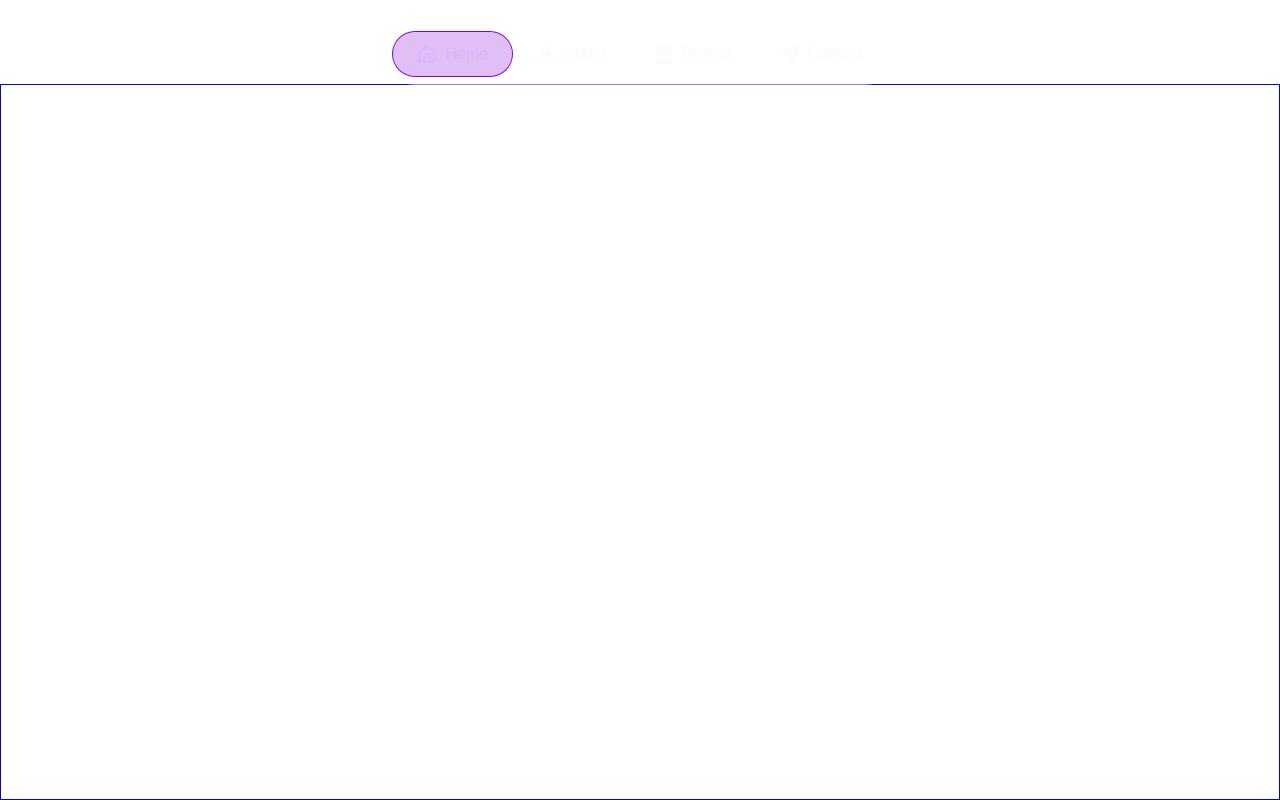
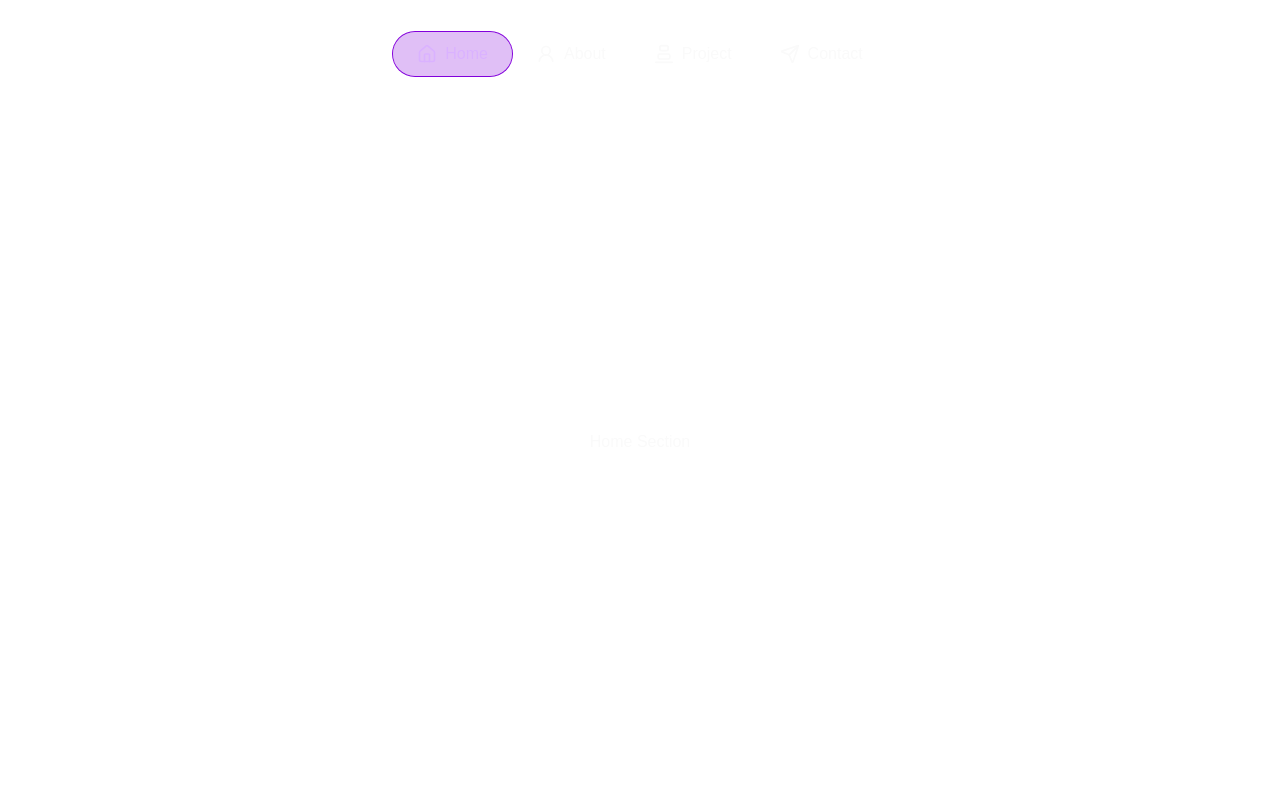
Before and after one commit to p3uj/portfolio, a Next.js app: page / in a window 1280 px wide. Shown: the top 800 px of the page. Built offline with nearby package versions, Linux system fonts and the light colour scheme.

Commit message:
style(home): update styles

```diff
--- a/app/home/page.module.scss
+++ b/app/home/page.module.scss
@@ -1,6 +1,11 @@
 .home {
   display: flex;
+  flex-direction: column;
+  justify-content: center;
+  align-items: center;
+
   height: 100%;
-  color: white;
-  border: 1px solid blue;
+  width: 100vw;
+  gap: 2rem;
+  overflow-x: hidden;
 }
```
